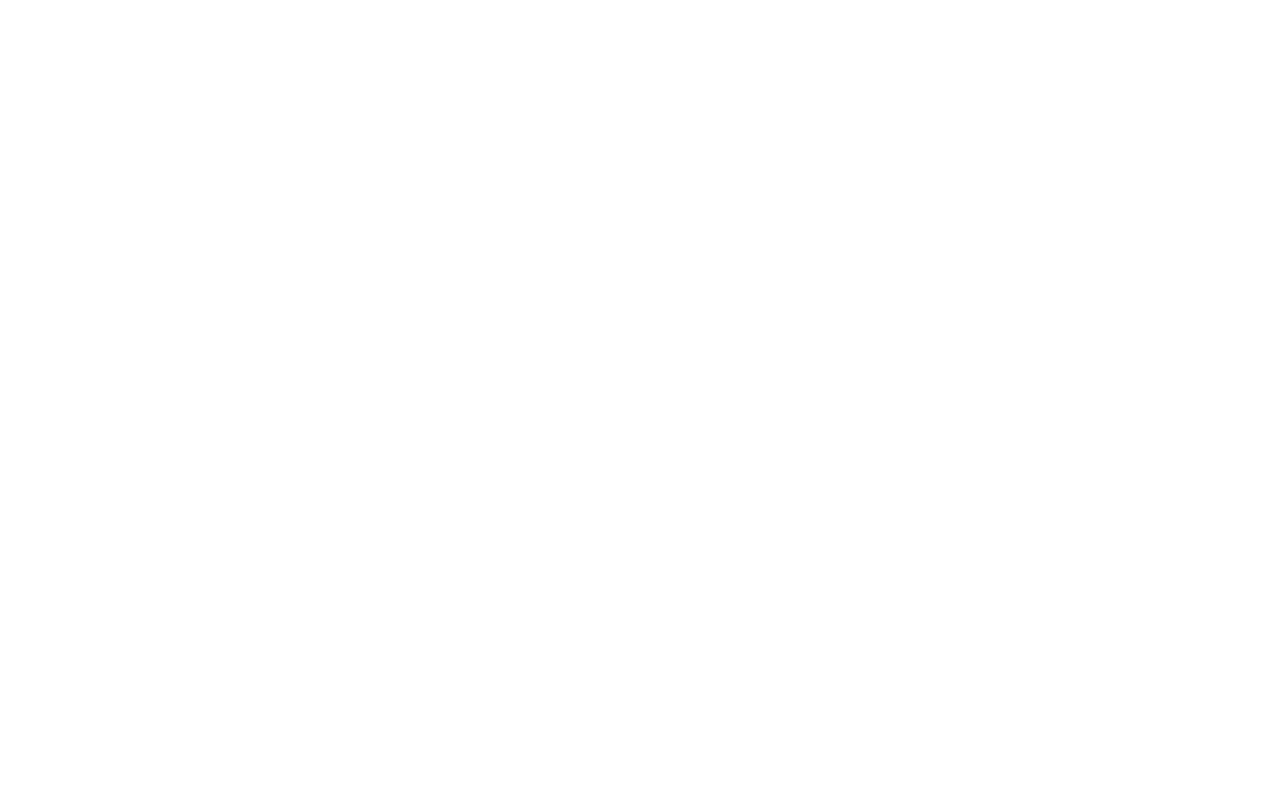
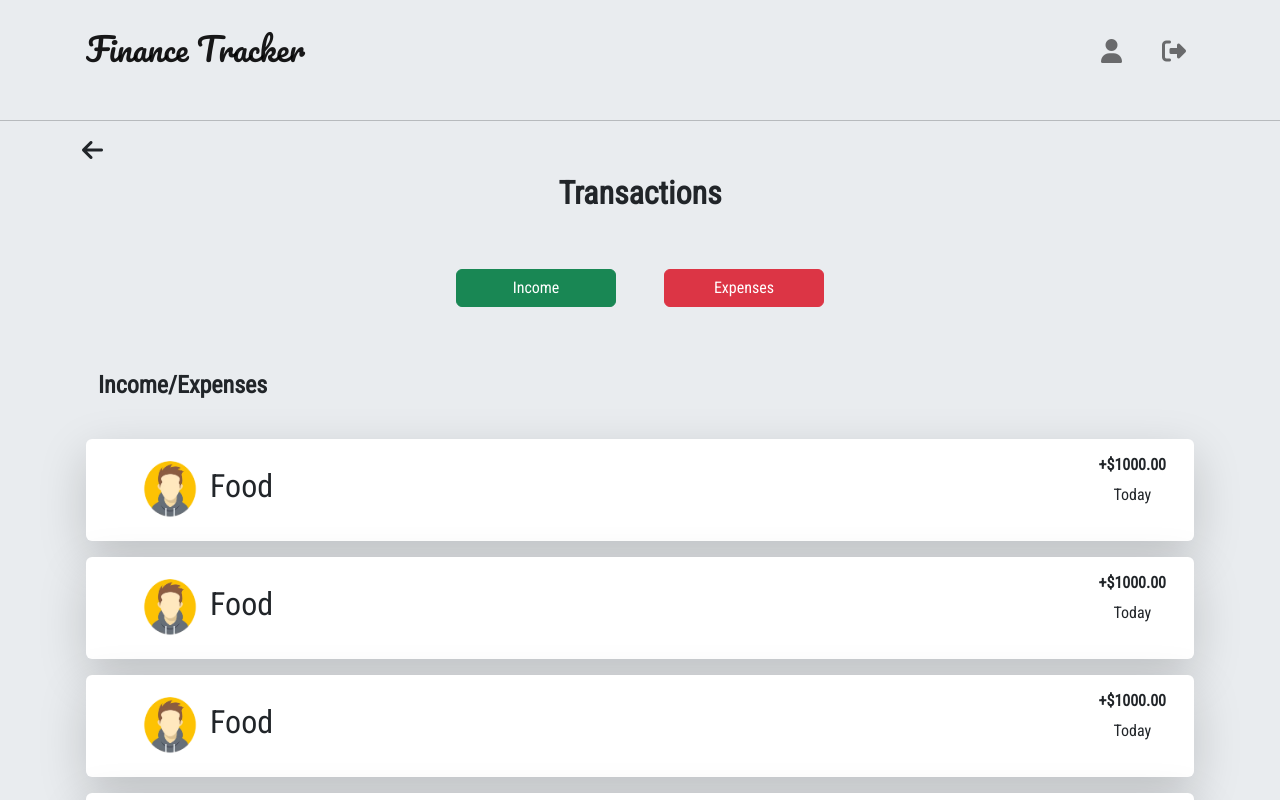
Before and after one commit to Emprcode/ft-v2, a React (Create React App) app: page /transactions in a window 1280 px wide. Before the commit this address had no page. Shown: the top 800 px of the page. Built offline with nearby package versions, Linux system fonts and the light colour scheme.

Commit message:
displaying transaction UI completed

```diff
--- a/src/App.js
+++ b/src/App.js
@@ -4,6 +4,7 @@
 import Register from './pages/Register';
 import Dashboard from './pages/dashboard/Dashboard';
 import AddTransaction from './pages/addTransaction/AddTransaction';
+import Transactions from './pages/transactions/Transactions';
 
 function App() {
   return (
@@ -14,6 +15,7 @@
         <Route path ="/register" element={<Register/>}/>
         <Route path ="/dashboard" element={<Dashboard/>}/>
         <Route path ="/add-transaction" element={<AddTransaction/>}/>
+        <Route path ="/transactions" element={<Transactions/>}/>
       </Routes>
       </BrowserRouter>
 
--- a/src/components/card/TransactionCard.js
+++ b/src/components/card/TransactionCard.js
@@ -5,8 +5,8 @@
   return (
     <Card className="shadow-lg border-0">
       <Card.Body>
-        <div className="d-flex justify-content-between">
-          <div className="d-flex justify-content-center align-items-center mx-5">
+        <div className="d-flex justify-content-between flex-wrap">
+          <div className="d-flex justify-content-center align-items-center flex-wrap mx-3">
             <img src={avatar} alt="avatar" width="80px" height="70px" />
 
             <h2 className="">Food</h2>
--- a/src/pages/addTransaction/AddTransaction.js
+++ b/src/pages/addTransaction/AddTransaction.js
@@ -1,5 +1,5 @@
 import React from "react";
-import { Container, Form, Row } from "react-bootstrap";
+import { Button, Container, Form, Row } from "react-bootstrap";
 import { MainLayout } from "../../components/layout/MainLayout";
 import { Link } from "react-router-dom";
 
@@ -15,7 +15,7 @@
           </div>
           <h2 className="text-center fw-bold"> Add Transaction</h2>
         </Row>
-        <div className="mt-4 d-flex justify-content-center">
+        <div className="p-4 d-flex justify-content-center align-items-center">
           <Form>
             <Form.Group className="mb-3">
               <Form.Label>Amount</Form.Label>
@@ -37,10 +37,11 @@
                 <option>Expense</option>
               </Form.Select>
             </Form.Group>
-
-            <div className="button m-5" type="submit">
-              Add
-            </div>
+            <Row className="d-grid m-5">
+              <Button variant="primary" type="submit">
+                Submit
+              </Button>
+            </Row>
           </Form>
         </div>
       </Container>
--- a/src/pages/dashboard/Dashboard.js
+++ b/src/pages/dashboard/Dashboard.js
@@ -81,13 +81,7 @@
               </Link>
             </Col>
           </Row>
-          <Row className="gap-3 ">
-            <TransactionCard />
-            <TransactionCard />
-            <TransactionCard />
-            <TransactionCard />
-            <TransactionCard />
-            <TransactionCard />
+          <Row className="gap-3 p-3 ">
             <TransactionCard />
             <TransactionCard />
             <TransactionCard />
--- /dev/null
+++ b/src/pages/transactions/Transaction.css
@@ -0,0 +1,11 @@
+.income{
+    background: rgb(22, 179, 105);
+    width: 10rem;
+    font-weight: bold;
+}
+
+.expense{
+    background: rgba(182, 46, 41, 0.916);
+    width: 10rem;
+    font-weight: bold;
+}
--- /dev/null
+++ b/src/pages/transactions/Transactions.js
@@ -0,0 +1,44 @@
+import React from "react";
+import { Button, Container, Form, Row } from "react-bootstrap";
+import { MainLayout } from "../../components/layout/MainLayout";
+import { Link } from "react-router-dom";
+import "./Transaction.css";
+import { TransactionCard } from "../../components/card/TransactionCard";
+
+const Transactions = () => {
+  return (
+    <MainLayout>
+      <Container>
+        <Row className="">
+          <div className="h4">
+            <Link to="/dashboard" className="nav-link ">
+              <i className="fa-solid fa-arrow-left"></i>
+            </Link>
+          </div>
+          <h2 className="text-center fw-bold">Transactions</h2>
+        </Row>
+        <div className=" p-5 d-flex justify-content-center align-items-center gap-5">
+          <Button variant="success" className="income">
+            Income
+          </Button>
+          <Button variant="danger" className="expense">
+            Expenses
+          </Button>
+        </div>
+        <div>
+          <h4 className="fw-bold p-3">Income/Expenses</h4>
+        </div>
+        {/* Chart */}
+        {/* Tranaction */}
+        <Row className="gap-3 p-3 ">
+          <TransactionCard />
+          <TransactionCard />
+          <TransactionCard />
+          <TransactionCard />
+        </Row>
+      </Container>
+    </MainLayout>
+  );
+};
+
+export default Transactions;
```
